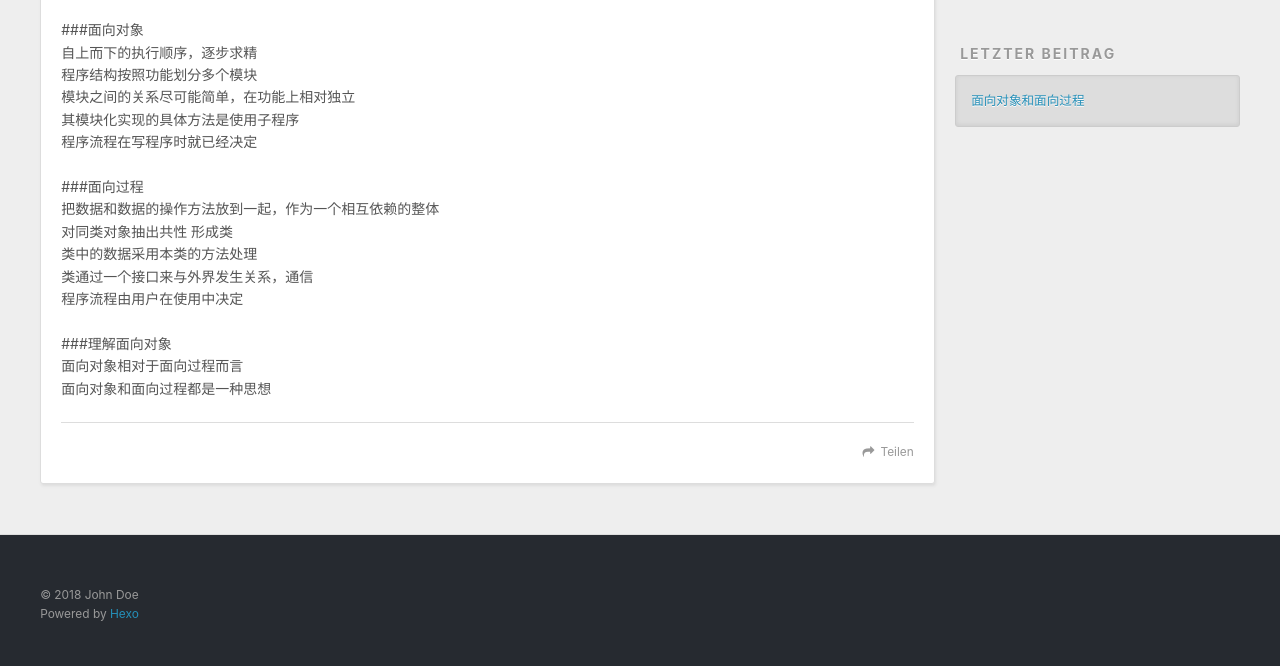
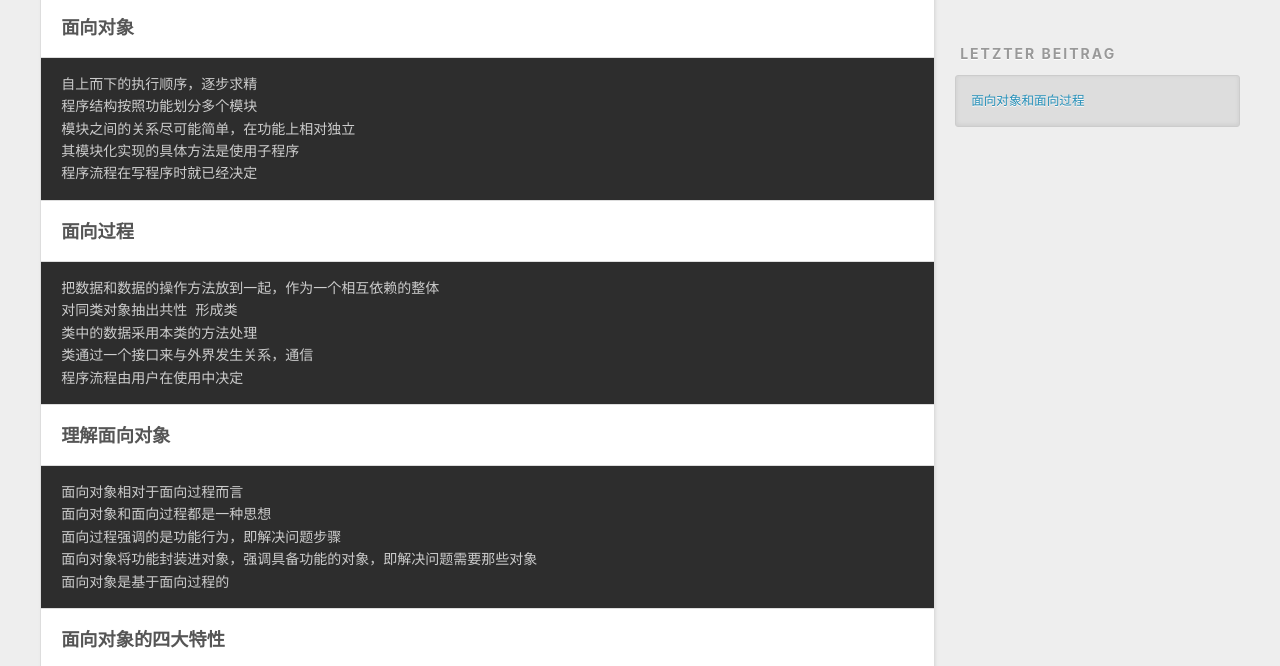
Before and after one commit to UUlaiyao/UUlaiyao.github.io, a plain HTML site: page 2018/01/24/My blog/index.html in a window 1280 px wide. Shown: the part 434-1100 px from the top of the page. Drawn offline with nearby package versions, Linux system fonts and the light colour scheme.

Commit message:
Site updated: 2018-01-24 16:20:26

```diff
--- a/2018/01/24/My blog/index.html
+++ b/2018/01/24/My blog/index.html
@@ -7,16 +7,16 @@
 
   <title>面向对象和面向过程 | A`Shen-Yao</title>
   <meta name="viewport" content="width=device-width, initial-scale=1, maximum-scale=1">
-  <meta name="description" content="###面向对象    自上而下的执行顺序，逐步求精    程序结构按照功能划分多个模块    模块之间的关系尽可能简单，在功能上相对独立    其模块化实现的具体方法是使用子程序    程序流程在写程序时就已经决定 ###面向过程    把数据和数据的操作方法放到一起，作为一个相互依赖的整体    对同类对象抽出共性 形成类    类中的数据采用本类的方法处理    类通过一个接口来与外界发生关系">
+  <meta name="description" content="面向对象自上而下的执行顺序，逐步求精 程序结构按照功能划分多个模块 模块之间的关系尽可能简单，在功能上相对独立 其模块化实现的具体方法是使用子程序 程序流程在写程序时就已经决定 面向过程把数据和数据的操作方法放到一起，作为一个相互依赖的整体 对同类对象抽出共性 形成类 类中的数据采用本类的方法处理 类通过一个接口来与外界发生关系，通信 程序流程由用户在使用中决定 理解面向对象面向对象相对于面向过程">
 <meta property="og:type" content="article">
 <meta property="og:title" content="面向对象和面向过程">
 <meta property="og:url" content="http://yoursite.com/2018/01/24/My blog/index.html">
 <meta property="og:site_name" content="A`Shen-Yao">
-<meta property="og:description" content="###面向对象    自上而下的执行顺序，逐步求精    程序结构按照功能划分多个模块    模块之间的关系尽可能简单，在功能上相对独立    其模块化实现的具体方法是使用子程序    程序流程在写程序时就已经决定 ###面向过程    把数据和数据的操作方法放到一起，作为一个相互依赖的整体    对同类对象抽出共性 形成类    类中的数据采用本类的方法处理    类通过一个接口来与外界发生关系">
-<meta property="og:updated_time" content="2018-01-24T08:07:47.725Z">
+<meta property="og:description" content="面向对象自上而下的执行顺序，逐步求精 程序结构按照功能划分多个模块 模块之间的关系尽可能简单，在功能上相对独立 其模块化实现的具体方法是使用子程序 程序流程在写程序时就已经决定 面向过程把数据和数据的操作方法放到一起，作为一个相互依赖的整体 对同类对象抽出共性 形成类 类中的数据采用本类的方法处理 类通过一个接口来与外界发生关系，通信 程序流程由用户在使用中决定 理解面向对象面向对象相对于面向过程">
+<meta property="og:updated_time" content="2018-01-24T08:20:07.164Z">
 <meta name="twitter:card" content="summary">
 <meta name="twitter:title" content="面向对象和面向过程">
-<meta name="twitter:description" content="###面向对象    自上而下的执行顺序，逐步求精    程序结构按照功能划分多个模块    模块之间的关系尽可能简单，在功能上相对独立    其模块化实现的具体方法是使用子程序    程序流程在写程序时就已经决定 ###面向过程    把数据和数据的操作方法放到一起，作为一个相互依赖的整体    对同类对象抽出共性 形成类    类中的数据采用本类的方法处理    类通过一个接口来与外界发生关系">
+<meta name="twitter:description" content="面向对象自上而下的执行顺序，逐步求精 程序结构按照功能划分多个模块 模块之间的关系尽可能简单，在功能上相对独立 其模块化实现的具体方法是使用子程序 程序流程在写程序时就已经决定 面向过程把数据和数据的操作方法放到一起，作为一个相互依赖的整体 对同类对象抽出共性 形成类 类中的数据采用本类的方法处理 类通过一个接口来与外界发生关系，通信 程序流程由用户在使用中决定 理解面向对象面向对象相对于面向过程">
 
     <link rel="alternate" href="/atom.xml" title="A`Shen-Yao" type="application/atom+xml">
 
@@ -85,10 +85,26 @@
 
     <div class="article-entry" itemprop="articleBody">
 
-        <p>###面向对象<br>    自上而下的执行顺序，逐步求精<br>    程序结构按照功能划分多个模块<br>    模块之间的关系尽可能简单，在功能上相对独立<br>    其模块化实现的具体方法是使用子程序<br>    程序流程在写程序时就已经决定</p>
-<p>###面向过程<br>    把数据和数据的操作方法放到一起，作为一个相互依赖的整体<br>    对同类对象抽出共性 形成类<br>    类中的数据采用本类的方法处理<br>    类通过一个接口来与外界发生关系，通信<br>    程序流程由用户在使用中决定</p>
-<p>###理解面向对象<br>    面向对象相对于面向过程而言<br>    面向对象和面向过程都是一种思想</p>
-
+        <h3 id="面向对象"><a href="#面向对象" class="headerlink" title="面向对象"></a>面向对象</h3><pre><code>自上而下的执行顺序，逐步求精
+程序结构按照功能划分多个模块
+模块之间的关系尽可能简单，在功能上相对独立
+其模块化实现的具体方法是使用子程序
+程序流程在写程序时就已经决定
+</code></pre><h3 id="面向过程"><a href="#面向过程" class="headerlink" title="面向过程"></a>面向过程</h3><pre><code>把数据和数据的操作方法放到一起，作为一个相互依赖的整体
+对同类对象抽出共性 形成类
+类中的数据采用本类的方法处理
+类通过一个接口来与外界发生关系，通信
+程序流程由用户在使用中决定
+</code></pre><h3 id="理解面向对象"><a href="#理解面向对象" class="headerlink" title="理解面向对象"></a>理解面向对象</h3><pre><code>面向对象相对于面向过程而言
+面向对象和面向过程都是一种思想
+面向过程强调的是功能行为，即解决问题步骤
+面向对象将功能封装进对象，强调具备功能的对象，即解决问题需要那些对象
+面向对象是基于面向过程的
+</code></pre><h3 id="面向对象的四大特性"><a href="#面向对象的四大特性" class="headerlink" title="面向对象的四大特性"></a>面向对象的四大特性</h3><pre><code>&gt;封装性
+&gt;继承性
+&gt;多态性
+&gt;抽象性
+</code></pre>
 
     </div>
     <footer class="article-footer">
```
Also changed, not shown: index.html (+20 -4 lines).
